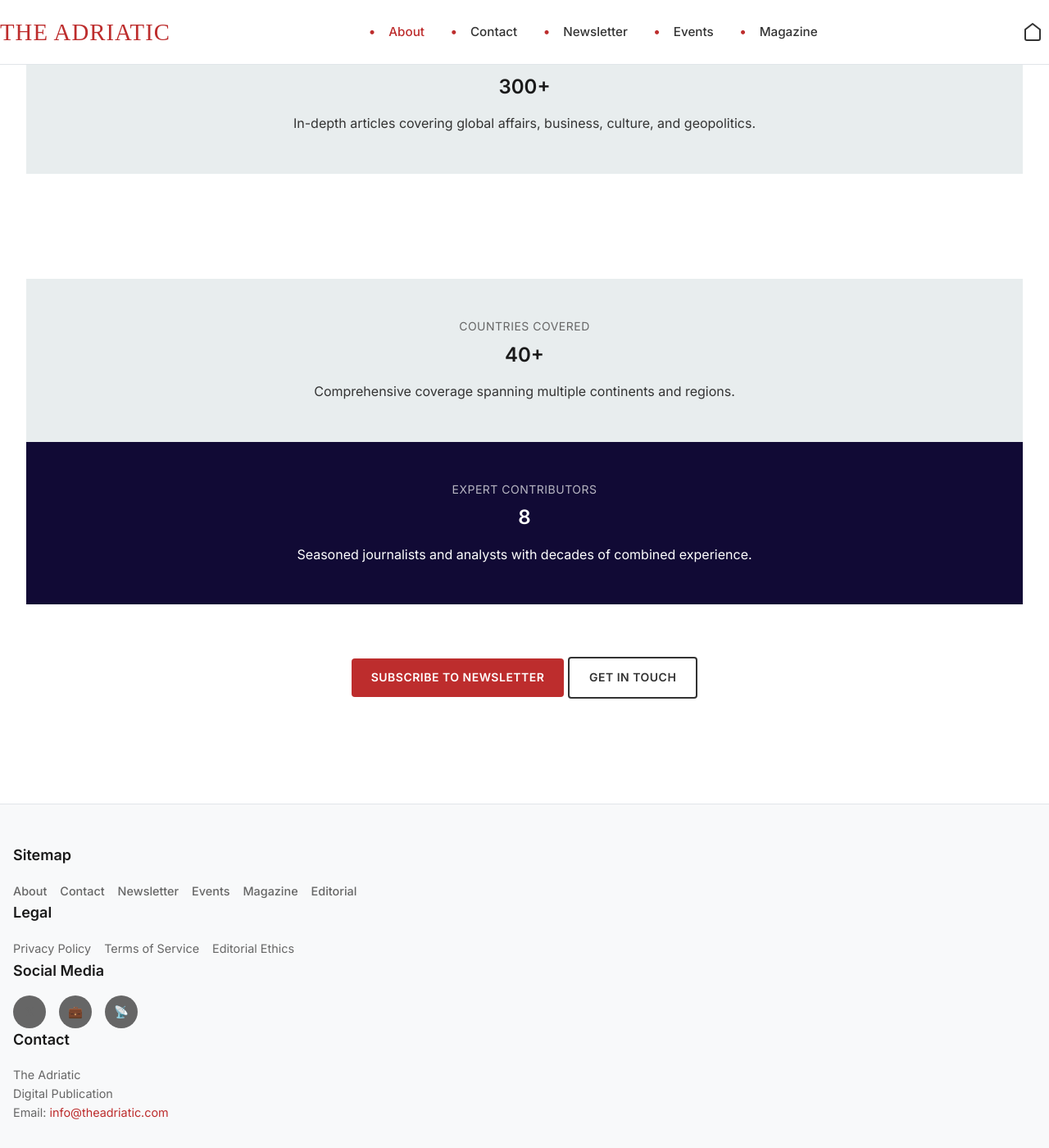
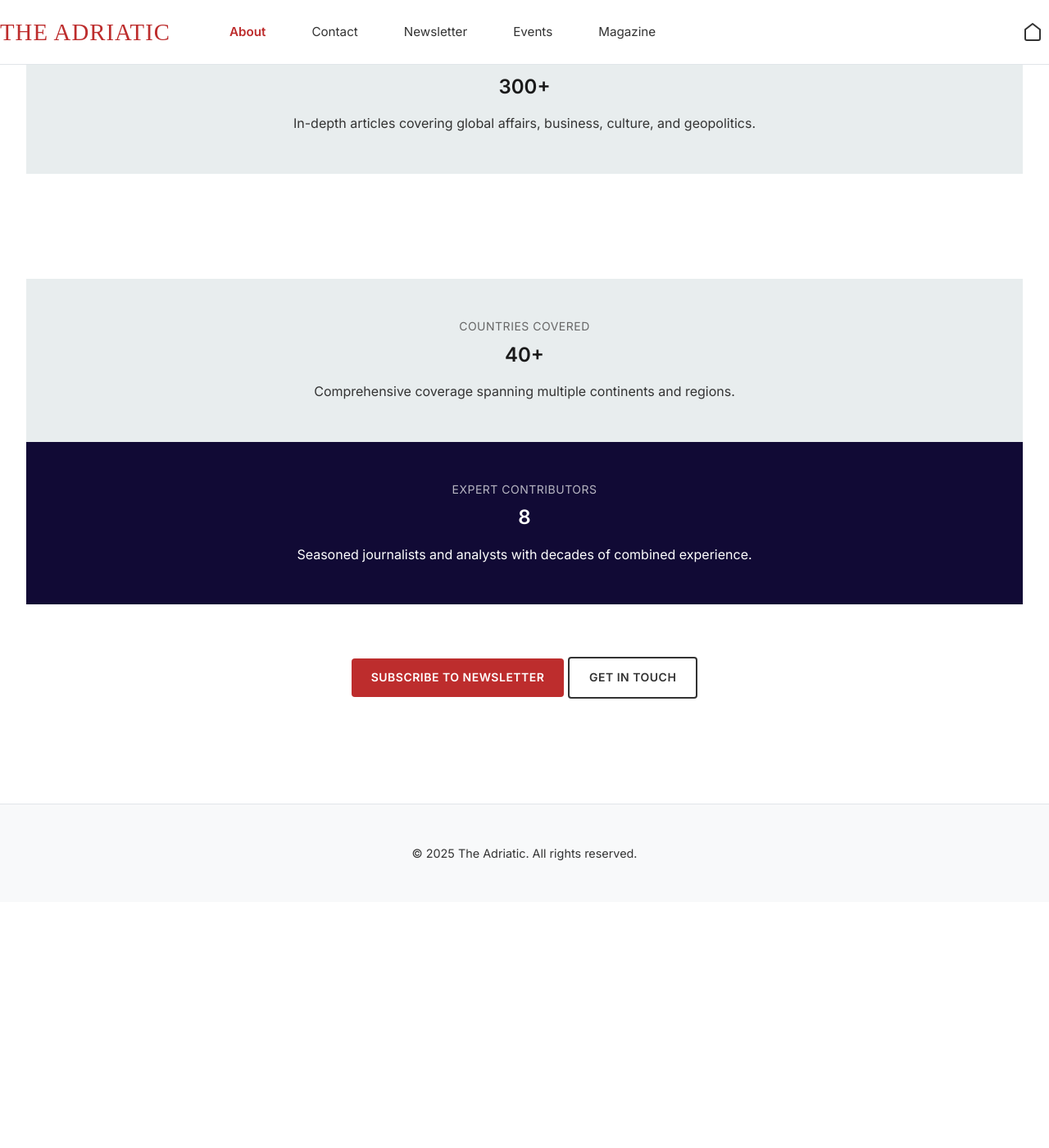
Before and after one commit to tfhoerest/azt, a Jekyll site: the page built from about.html, in a window 1280 px wide and 1400 px high, scrolled down 5698 px. Shown: the whole window at 82% size. Built offline with Jekyll 4.4.1, drawn with Linux system fonts in a browser that asks for light colours; after the commit the page ends 6798 px from its top, so only the background shows below that.

Commit message:
Update corporate.html

```diff
--- a/_layouts/corporate.html
+++ b/_layouts/corporate.html
@@ -178,6 +178,17 @@
             padding: 1rem 0;
         }
 
+        .nav-left {
+            display: flex;
+            align-items: center;
+            gap: 3rem;
+        }
+
+        .nav-right {
+            display: flex;
+            align-items: center;
+        }
+
         .logo {
             font-family: 'Adriatic Journal', serif;
             font-size: 1.8rem;
@@ -195,17 +206,26 @@
             padding: 0;
         }
 
+        .level_1 li::before {
+            display: none; /* Remove bullet points */
+        }
+
         .level_1 a {
             color: var(--corp-text);
             text-decoration: none;
-            font-weight: 500;
+            font-weight: 400;
             font-size: 0.95rem;
+            font-family: 'Inter', 'Helvetica Neue', Helvetica, Arial, sans-serif;
             transition: color 0.3s ease;
         }
 
-        .level_1 a:hover,
+        .level_1 a:hover {
+            color: var(--corp-secondary);
+        }
+
         .level_1 a.active {
             color: var(--corp-secondary);
+            font-weight: 600; /* Bold for active state */
         }
 
         .btn--abo {
@@ -389,91 +409,24 @@
             display: none;
         }
 
-        /* FOOTER - F.A.Z. Style */
+        /* FOOTER - Simple Style */
         #footer {
-            background: var(--corp-background-alt);
             border-top: 1px solid var(--corp-border);
-            padding: 3rem 0 2rem;
+            padding: 3rem 1rem;
+            text-align: center;
+            color: var(--corp-text-light);
             margin-top: 4rem;
+            background-color: var(--corp-background-alt);
         }
 
-        .mod_sitemap h4,
-        .mod_socialLinks .h4,
-        .mod_adress .h4 {
-            color: var(--corp-primary);
-            margin-bottom: 1rem;
-            font-size: 1.125rem;
-            font-weight: 600;
+        #footer .container {
+            max-width: var(--corp-max-width);
+            margin: 0 auto;
         }
 
-        .mod_sitemap ul,
-        .mod_socialLinks ul {
-            display: flex;
-            flex-wrap: wrap;
-            gap: 1rem;
-            list-style: none;
+        #footer p {
             margin: 0;
-            padding: 0;
-        }
-
-        .mod_sitemap ul li,
-        .mod_socialLinks ul li {
-            padding: 0;
-        }
-
-        .mod_sitemap ul li::before,
-        .mod_socialLinks ul li::before {
-            display: none;
-        }
-
-        .mod_sitemap a,
-        .mod_socialLinks a {
-            color: var(--corp-text-light);
-            text-decoration: none;
             font-size: 0.9rem;
-            transition: color 0.3s ease;
-        }
-
-        .mod_sitemap a:hover,
-        .mod_socialLinks a:hover {
-            color: var(--corp-secondary);
-        }
-
-        .mod_adress p {
-            color: var(--corp-text-light);
-            font-size: 0.9rem;
-            line-height: 1.6;
-        }
-
-        .mod_adress a {
-            color: var(--corp-secondary);
-            text-decoration: none;
-        }
-
-        .mod_adress a:hover {
-            text-decoration: underline;
-        }
-
-        .social__items {
-            display: flex;
-            gap: 1rem;
-            margin-top: 1rem;
-        }
-
-        .social__item {
-            display: inline-block;
-            width: 40px;
-            height: 40px;
-            background: var(--corp-text-light);
-            border-radius: 50%;
-            text-align: center;
-            line-height: 40px;
-            color: white;
-            transition: background-color 0.3s ease;
-        }
-
-        .social__item:hover {
-            background: var(--corp-secondary);
         }
 
         /* MOBILE RESPONSIVENESS */
@@ -502,6 +455,19 @@
                 display: flex;
                 flex-direction: column;
                 gap: 1rem;
+            }
+
+            .main-mobile .level_1 a {
+                font-family: 'Inter', 'Helvetica Neue', Helvetica, Arial, sans-serif;
+                font-weight: 400;
+            }
+
+            .main-mobile .level_1 a.active {
+                font-weight: 600;
+            }
+
+            .main-mobile .level_1 li::before {
+                display: none;
             }
 
             .btn--abo--mobile {
@@ -602,7 +568,17 @@
                 <nav class="mod_navigation main block" id="main">
                     <a href="#skipNavigation1" class="invisible">Skip navigation</a>
 
-                    <a href="{{ site.baseurl }}/" class="logo" alt="The Adriatic Logo">THE ADRIATIC</a>
+                    <div class="nav-left">
+                        <a href="{{ site.baseurl }}/" class="logo" alt="The Adriatic Logo">THE ADRIATIC</a>
+
+                        <ul class="level_1">
+                            <li class="sibling first"><a href="{{ site.baseurl }}/about" {% if page.url contains "about" %}class="active"{% endif %}>About</a></li>
+                            <li class="sibling"><a href="{{ site.baseurl }}/contact" {% if page.url contains "contact" %}class="active"{% endif %}>Contact</a></li>
+                            <li class="sibling"><a href="{{ site.baseurl }}/newsletter" {% if page.url contains "newsletter" %}class="active"{% endif %}>Newsletter</a></li>
+                            <li class="sibling"><a href="{{ site.baseurl }}/events" {% if page.url contains "events" %}class="active"{% endif %}>Events</a></li>
+                            <li class="sibling last"><a href="{{ site.baseurl }}/magazine" {% if page.url contains "magazine" %}class="active"{% endif %}>Magazine</a></li>
+                        </ul>
+                    </div>
 
                     <button class="btn--menu" id="mobile-toggle" onclick="toggleMobileMenu()">
                         <svg viewBox="0 0 32 17" width="32px" height="17px" aria-hidden="true" focusable="false">
@@ -613,15 +589,7 @@
                         <span class="invisible">Menu</span>
                     </button>
 
-                    <ul class="level_1">
-                        <li class="sibling first"><a href="{{ site.baseurl }}/about" {% if page.url contains "about" %}class="active"{% endif %}>About</a></li>
-                        <li class="sibling"><a href="{{ site.baseurl }}/contact" {% if page.url contains "contact" %}class="active"{% endif %}>Contact</a></li>
-                        <li class="sibling"><a href="{{ site.baseurl }}/newsletter" {% if page.url contains "newsletter" %}class="active"{% endif %}>Newsletter</a></li>
-                        <li class="sibling"><a href="{{ site.baseurl }}/events" {% if page.url contains "events" %}class="active"{% endif %}>Events</a></li>
-                        <li class="sibling last"><a href="{{ site.baseurl }}/magazine" {% if page.url contains "magazine" %}class="active"{% endif %}>Magazine</a></li>
-                    </ul>
-
-                    <div style="display: flex; align-items: center; gap: 1rem;">
+                    <div class="nav-right">
                         <a href="{{ site.baseurl }}/" class="btn--abo" title="Back to Editorial">
                             <svg width="24" height="24" viewBox="0 0 24 24" fill="none" stroke="currentColor" stroke-width="2" stroke-linecap="round" stroke-linejoin="round">
                                 <path d="m3 9 9-7 9 7v11a2 2 0 0 1-2 2H5a2 2 0 0 1-2-2z"/>
@@ -634,16 +602,15 @@
 
                 <nav class="mod_navigation main-mobile block" id="main-mobile">
                     <ul class="level_1">
-                        <li class="sibling first"><a href="{{ site.baseurl }}/about">About</a></li>
-                        <li class="sibling"><a href="{{ site.baseurl }}/contact">Contact</a></li>
-                        <li class="sibling"><a href="{{ site.baseurl }}/newsletter">Newsletter</a></li>
-                        <li class="sibling"><a href="{{ site.baseurl }}/events">Events</a></li>
-                        <li class="sibling last"><a href="{{ site.baseurl }}/magazine">Magazine</a></li>
+                        <li class="sibling first"><a href="{{ site.baseurl }}/about" {% if page.url contains "about" %}class="active"{% endif %}>About</a></li>
+                        <li class="sibling"><a href="{{ site.baseurl }}/contact" {% if page.url contains "contact" %}class="active"{% endif %}>Contact</a></li>
+                        <li class="sibling"><a href="{{ site.baseurl }}/newsletter" {% if page.url contains "newsletter" %}class="active"{% endif %}>Newsletter</a></li>
+                        <li class="sibling"><a href="{{ site.baseurl }}/events" {% if page.url contains "events" %}class="active"{% endif %}>Events</a></li>
+                        <li class="sibling last"><a href="{{ site.baseurl }}/magazine" {% if page.url contains "magazine" %}class="active"{% endif %}>Magazine</a></li>
                     </ul>
                     <a href="{{ site.baseurl }}/" class="btn--abo btn--abo--mobile" title="Back to Editorial">
-                        <svg width="20" height="20" viewBox="0 0 24 24" fill="none" stroke="currentColor" stroke-width="2" stroke-linecap="round" stroke-linejoin="round">
+                        <svg width="24" height="24" viewBox="0 0 24 24" fill="none" stroke="currentColor" stroke-width="2" stroke-linecap="round" stroke-linejoin="round">
                             <path d="m3 9 9-7 9 7v11a2 2 0 0 1-2 2H5a2 2 0 0 1-2-2z"/>
-                            <polyline points="9,22 9,12 15,12 15,22"/>
                         </svg>
                     </a>
                 </nav>
@@ -659,43 +626,10 @@
             </main>
         </div>
 
-        <!-- FOOTER - F.A.Z. Style -->
+        <!-- FOOTER - Simple Style -->
         <footer id="footer">
-            <div class="inside grid-container">
-                <div class="mod_sitemap block">
-                    <h4>Sitemap</h4>
-                    <ul class="level_1">
-                        <li class="sibling first"><a href="{{ site.baseurl }}/about">About</a></li>
-                        <li class="sibling"><a href="{{ site.baseurl }}/contact">Contact</a></li>
-                        <li class="sibling"><a href="{{ site.baseurl }}/newsletter">Newsletter</a></li>
-                        <li class="sibling"><a href="{{ site.baseurl }}/events">Events</a></li>
-                        <li class="sibling"><a href="{{ site.baseurl }}/magazine">Magazine</a></li>
-                        <li class="sibling last"><a href="{{ site.baseurl }}/">Editorial</a></li>
-                    </ul>
-                </div>
-
-                <div class="mod_socialLinks">
-                    <div class="h4">Legal</div>
-                    <ul>
-                        <li><a href="{{ site.baseurl }}/privacy">Privacy Policy</a></li>
-                        <li><a href="{{ site.baseurl }}/terms">Terms of Service</a></li>
-                        <li><a href="{{ site.baseurl }}/ethics">Editorial Ethics</a></li>
-                    </ul>
-
-                    <div class="h4">Social Media</div>
-                    <ul class="social__items">
-                        <li><a href="#" class="social__item social__item--twitter"><span class="invisible">Twitter</span>𝕏</a></li>
-                        <li><a href="#" class="social__item social__item--linkedin"><span class="invisible">LinkedIn</span>💼</a></li>
-                        <li><a href="#" class="social__item social__item--rss"><span class="invisible">RSS</span>📡</a></li>
-                    </ul>
-                </div>
-
-                <div class="mod_adress">
-                    <div class="h4">Contact</div>
-                    <p>The Adriatic<br>
-                    Digital Publication<br>
-                    Email: <a href="mailto:info@theadriatic.com">info@theadriatic.com</a></p>
-                </div>
+            <div class="container">
+                <p>&copy; 2025 {{ site.title }}. All rights reserved.</p>
             </div>
         </footer>
     </div>
```
